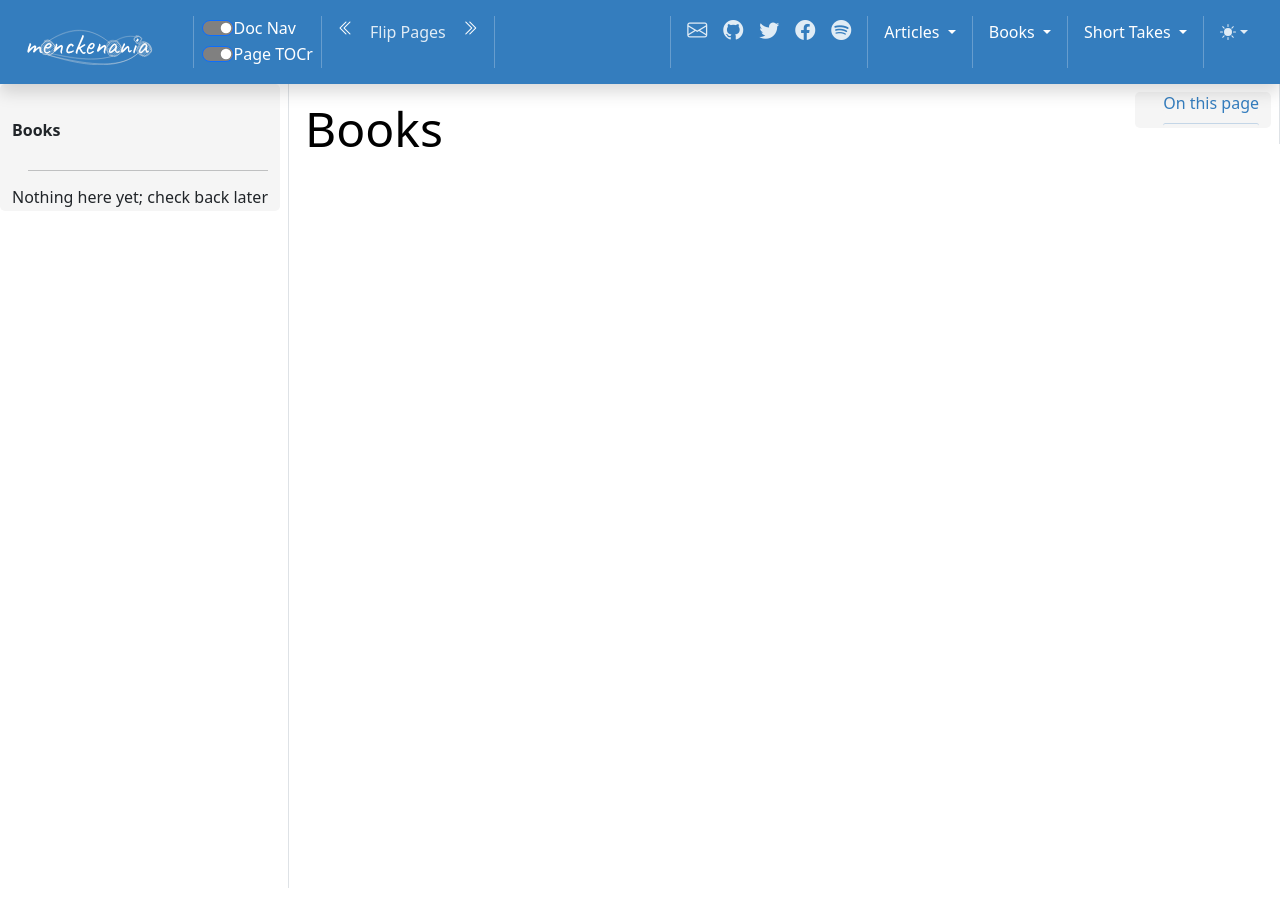
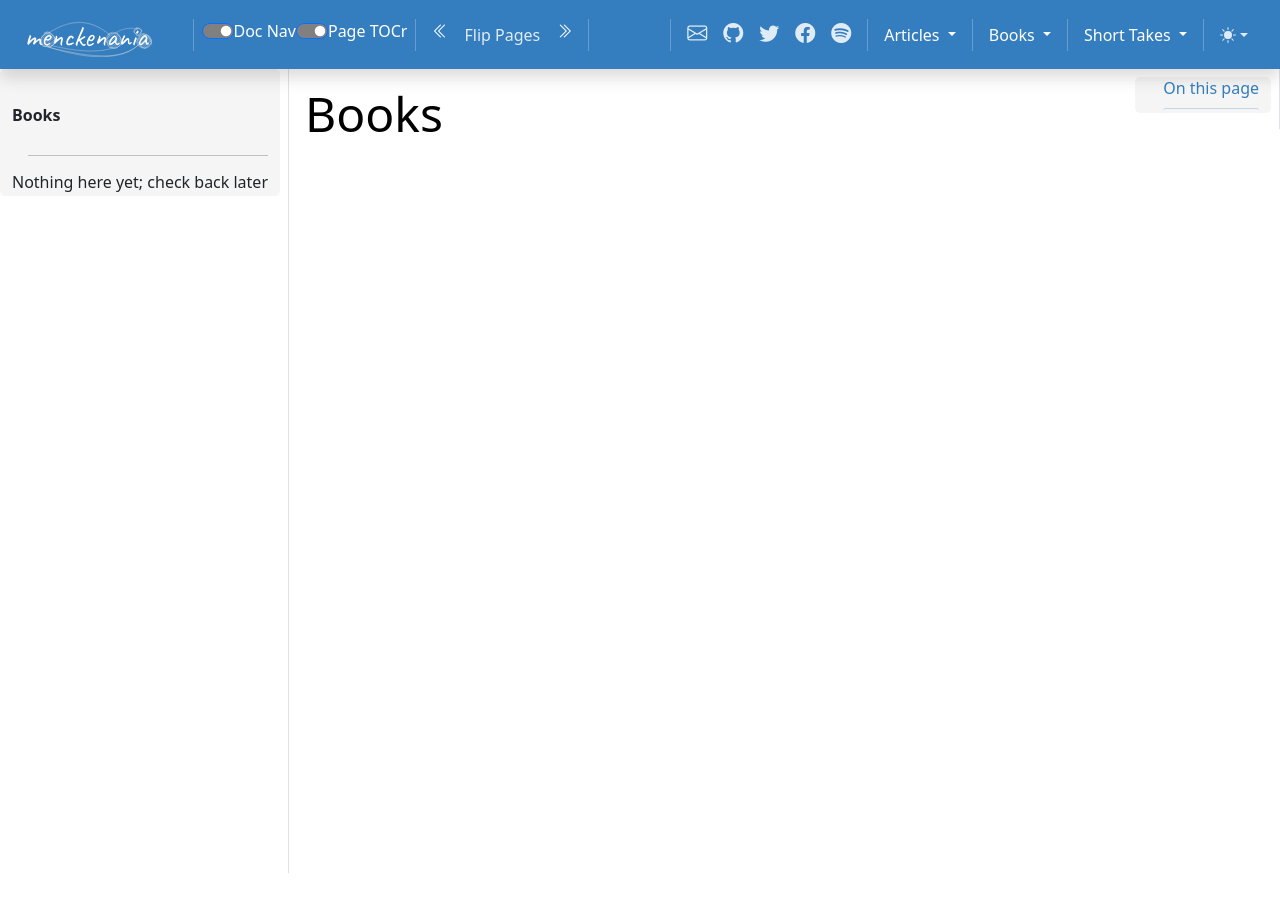
Before and after one commit to menckend/alpha, a Jekyll site: the page built from pages/2/2.md, in a window 1280 px wide and 900 px high. Built offline with Jekyll 4.4.1, drawn with Linux system fonts in a browser that asks for light colours.

Commit message:
Update in-page-nav-buttons.html

```diff
--- a/_includes/in-page-nav-buttons.html
+++ b/_includes/in-page-nav-buttons.html
@@ -102,11 +102,12 @@
         <input class="form-check-input menck-tn-toggle-control" type="checkbox" id="MenckSidebarToggle" data-bs-target="#MenckSidebar" data-target="#MenckSidebar" data-bs-toggle="collapse" style="background-color:grey;">
         <label class="form-check-label menck-tn-toggle-label" for="MenckSidebarToggle" style="color:white;"> Doc Nav</label>
       </div>
-      <div class="form-check form-switch d-flex align-self-center">
+    </li>
+      <li class="nav-item py-2 py-lg-1 col-12 col-lg-auto">
+        <div class="form-check form-switch d-flex align-self-center">
         <input class="form-check-input menck-tn-toggle-control" type="checkbox" id="MenckRightbarToggle" data-bs-target="#MenckRightbar" data-target="#MenckRightbar" data-bs-toggle="collapse" style="background-color:grey;">
         <label class="form-check-label menck-tn-toggle-label" for="MenckRightbarToggle" style="color:white;"> Page TOCr</label>
       </div>
-
     </li>
     <li class="nav-item py-2 py-lg-1 col-12 col-lg-auto">
       <div class="vr d-none d-lg-flex h-100 mx-lg-2 menck-topnav-text-color">
```
